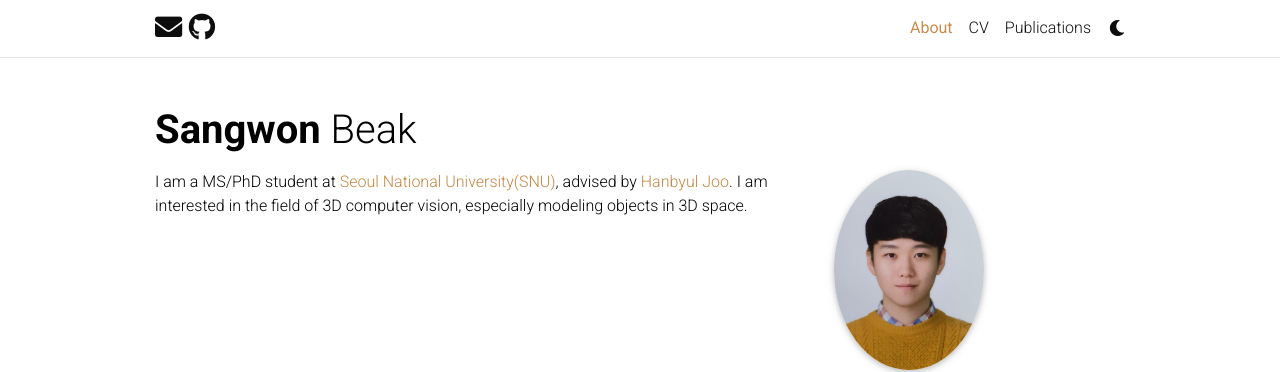
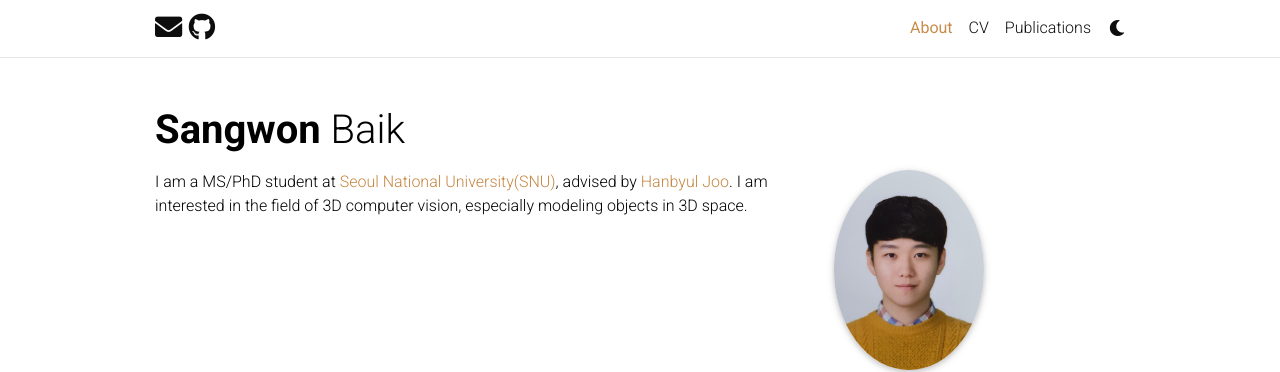
Before and after one commit to TLB-MISS/tlb-miss.github.io, a Jekyll site: the page built from _pages/about.md, in a window 1280 px wide, cut to the strip 0-617 px from the top of the page. Shown: the top 372 px of the strip. Built offline with Jekyll 4.4.1, drawn with Linux system fonts in a browser that asks for light colours; full-size pictures stand in for the smaller copies a plugin makes; comment, search, counter and statistics services are not loaded; a style sheet for code colours, icons or effects is not loaded; some of the changed text lies outside the part shown.

Commit message:
last name

```diff
--- a/_bibliography/papers.bib
+++ b/_bibliography/papers.bib
@@ -8,7 +8,7 @@
 
 @misc{oor,
       title={Learning 3D Object Spatial Relationships from Pre-trained 2D Diffusion Models},
-      author={Beak, Sangwon and Kim, Hyeonwoo and Joo, Hanbyul},
+      author={Baik, Sangwon and Kim, Hyeonwoo and Joo, Hanbyul},
       year={2025},
       conf={ICCV},
       paper={https://arxiv.org/pdf/2503.19914},
@@ -20,7 +20,7 @@
 
 @misc{david,
     title={DAViD: Modeling Dynamic Affordance of 3D Objects using Pre-trained Video Diffusion Models},
-    author={Kim, Hyeonwoo and Beak, Sangwon and Joo, Hanbyul},
+    author={Kim, Hyeonwoo and Baik, Sangwon and Joo, Hanbyul},
     year={2025},
     conf={ICCV},
     paper={https://arxiv.org/pdf/2501.08333},
--- a/_config.yml
+++ b/_config.yml
@@ -5,7 +5,7 @@
 title: blank # the website title (if blank, full name will be used instead)
 first_name: Sangwon
 middle_name:
-last_name: Beak
+last_name: Baik
 email: bsw1907@snu.ac.kr
 description: > # the ">" symbol means to ignore newlines until "footer_text:"
   Based on [*folio](https://github.com/bogoli/-folio) design.
@@ -264,7 +264,7 @@ display_tags: ['formatting', 'images', 'links', 'math', 'code'] # this tags will
 
 scholar:
 
-  last_name: [beak]
+  last_name: [baik]
   first_name: [Sangwon]
 
   style: apa
```
